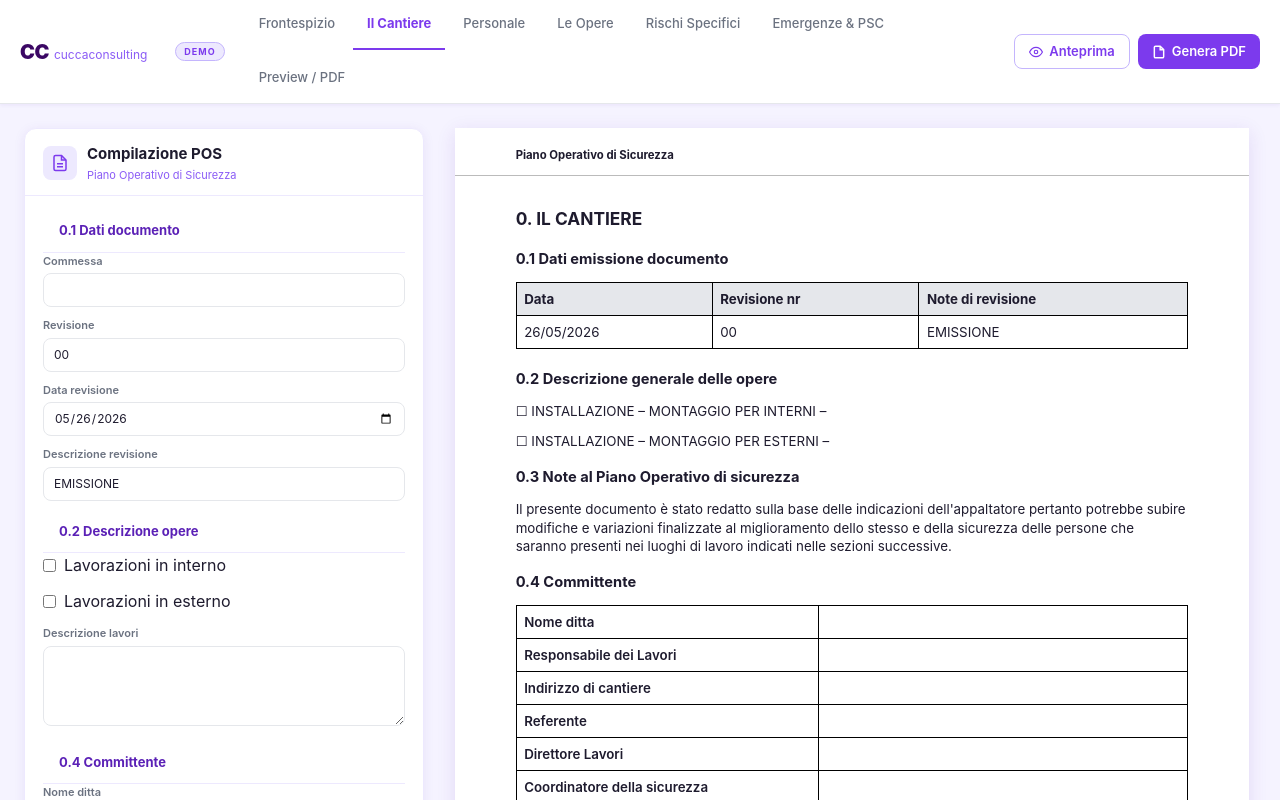
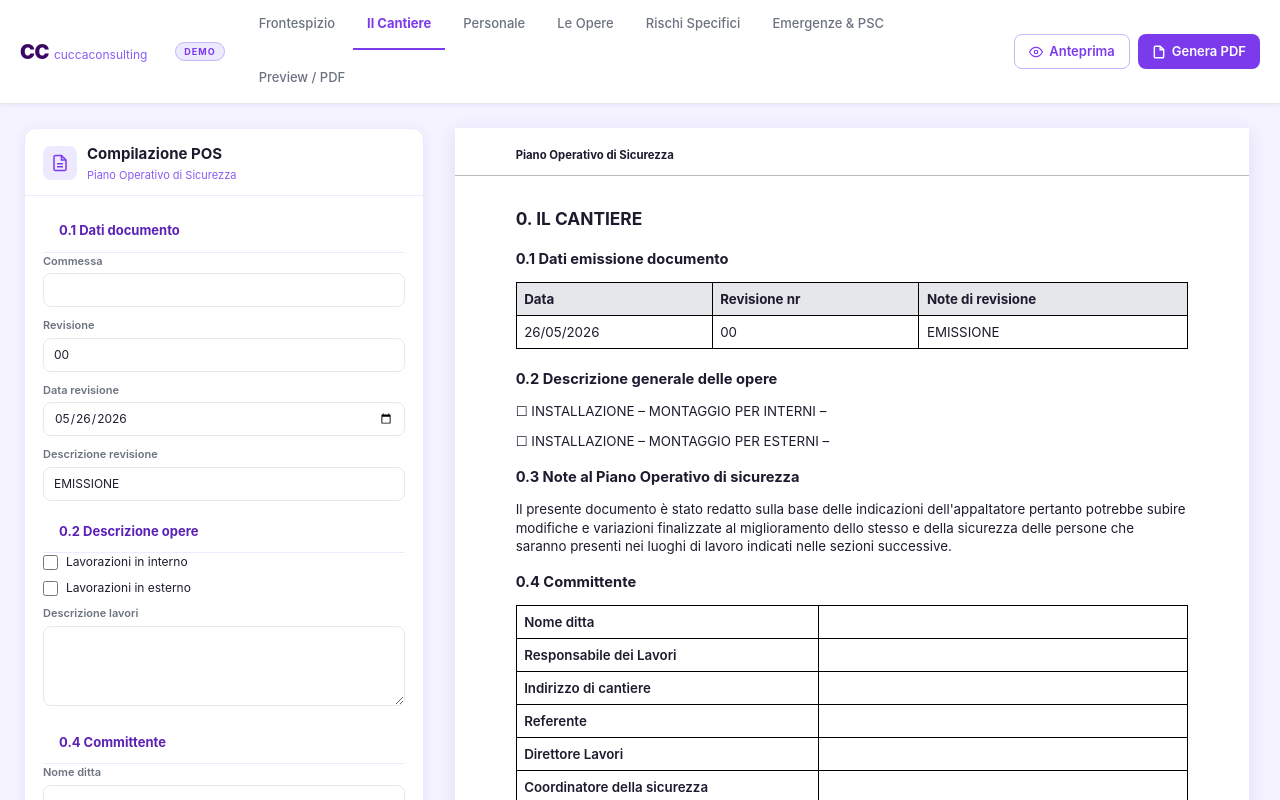
Before and after one commit to davono71-png/Siderio-Pos, a React (Vite) app: page / in a window 1280 px wide. Both pictures are taken after a click on the button "Il Cantiere". Shown: the top 800 px of the page. Built offline with nearby package versions, Linux system fonts and the light colour scheme.

Commit message:
style: Checkbox viola

```diff
--- a/src/components/form/Checkbox.tsx
+++ b/src/components/form/Checkbox.tsx
@@ -6,13 +6,13 @@ type Props = {
 
 export default function Checkbox({ label, checked, onChange }: Props) {
   return (
-    <label className="flex items-center gap-2 mb-3">
+    <label style={{ display: 'flex', alignItems: 'center', gap: 8, marginBottom: 8, cursor: 'pointer', fontSize: 12, color: '#1E1B2E' }}>
       <input
         type="checkbox"
         checked={checked}
-        onChange={(e) => onChange(e.target.checked)}
+        onChange={e => onChange(e.target.checked)}
+        style={{ width: 15, height: 15, accentColor: '#7C3AED', cursor: 'pointer' }}
       />
-
       <span>{label}</span>
     </label>
   )
```
